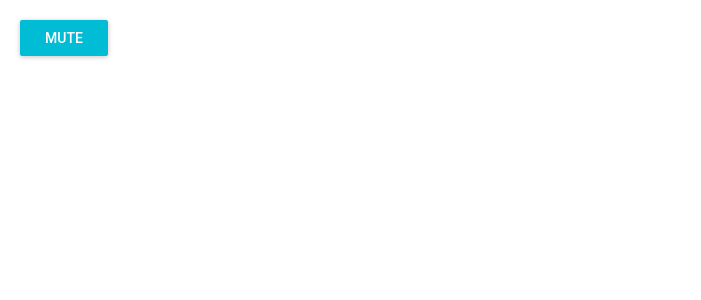
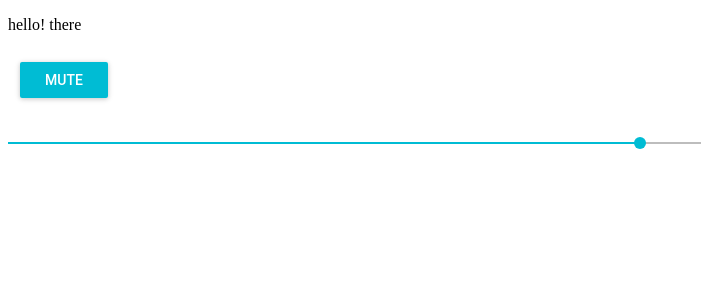
Before and after one commit to davidcsally/denon-dashboard, a React app: page / in a window 1280 px wide. Shown: the top 300 px of the page, without its empty margins (0-701 px from the left). Built offline with nearby package versions, Linux system fonts and the light colour scheme; the HTML template or start-up script is replaced by a standard one.

Commit message:
(remove) client folder

```diff
--- a/client/index.html
+++ /dev/null
@@ -1,8 +0,0 @@
-<html>
-
-<body>
-  <div id="groot"></div>
-  <script type="text/javascript" src="dist/bundle.js" charset="utf-8"></script>
-</body>
-
-</html>
--- a/client/src/index.js
+++ /dev/null
@@ -1,6 +0,0 @@
-import React from 'react';
-import ReactDOM from 'react-dom';
-
-import App from './components/App/App';
-
-ReactDOM.render(<App />, document.getElementById('groot'));
--- a/client/src/components/App/App.js
+++ b/src/components/App/App.js
@@ -1,9 +1,9 @@
 import React, { Component } from 'react';
 import { RaisedButton, Slider } from 'material-ui';
-
+import { debounce } from 'lodash';
 import MuiThemeProvider from 'material-ui/styles/MuiThemeProvider';
-
 import { mute, volume } from '../../api';
+import './App.scss';
 
 const style = {
   margin: 12,
@@ -16,8 +16,10 @@ class App extends Component {
     super();
     this.state = {
       isMuted: false,
-      volume,
+      volumeLevel: 50,
     };
+
+    this.slideVolume = debounce(this.slideVolume, 100);
   }
 
   toggleMute = async () => {
@@ -25,18 +27,29 @@ class App extends Component {
     this.setState({ isMuted: result.mute });
   }
 
-  toggleVolume = async () => {
-    const result = await volume();
-    this.setState({ volume: results.volume });
+  slideVolume = async (event, value) => {
+    console.log('slideVolume');
+    const result = await volume(value);
+    this.setState({ volumeLevel: result.volume });
   }
 
   render() {
-    const { isMuted } = this.state;
-    const { toggleMute } = this;
+    const { isMuted, volumeLevel } = this.state;
+    const { toggleMute, slideVolume } = this;
     return (
       <>
+        <p styleName="text"> hello! there </p>
         <MuiThemeProvider>
           <RaisedButton label={isMuted ? 'On' : 'Mute'} primary style={style} onClick={toggleMute} />
+        </MuiThemeProvider>
+        <MuiThemeProvider>
+          <Slider
+            defaultValue={volumeLevel}
+            onChange={slideVolume}
+            min={0}
+            max={100}
+            styleName="slider"
+          />
         </MuiThemeProvider>
       </>
     );
--- /dev/null
+++ b/src/components/App/App.scss
@@ -0,0 +1,7 @@
+.slider {
+  width: 400px;
+}
+
+.text {
+  color: black;
+}
--- /dev/null
+++ b/src/index.js
@@ -0,0 +1,14 @@
+import React from 'react';
+import ReactDOM from 'react-dom';
+import { AppContainer } from 'react-hot-loader'
+
+import App from './components/App/App';
+
+ReactDOM.render(
+  <AppContainer>
+    <App />
+  </AppContainer>,
+  document.getElementById('groot'),
+);
+
+if (module.hot) module.hot.accept();
```
Also changed, not shown: src/api/index.js (renamed from client/src/api/index.js), 1 other file (tests, documents, lock files or other folders).
